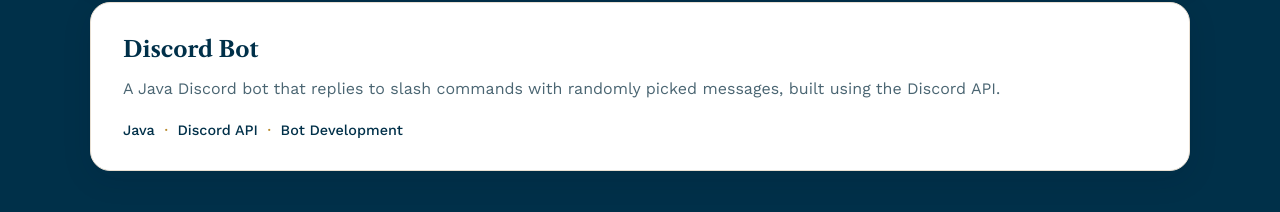
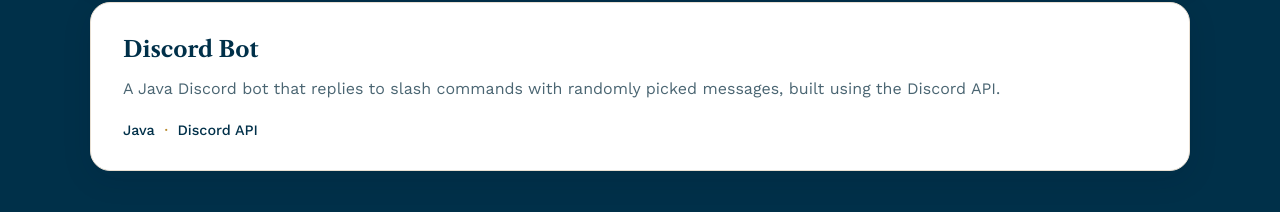
Before and after one commit to rledesmatoledo/roberto-ledesma-portfolio-website, a plain HTML site: page projects.html in a window 1280 px wide. Shown: the part 1191-1403 px from the top of the page. Drawn offline with nearby package versions, Linux system fonts and the light colour scheme.

Commit message:
fixed something that bothered me in projects section

```diff
--- a/projects.html
+++ b/projects.html
@@ -111,7 +111,7 @@ React frontend for user interaction</li>
             <div class="project-tags">
                 <span class="tag">Java</span>
                 <span class="tag">Discord API</span>
-                <span class="tag">Bot Development</span>
+
             </div>
         </article>
 
```
